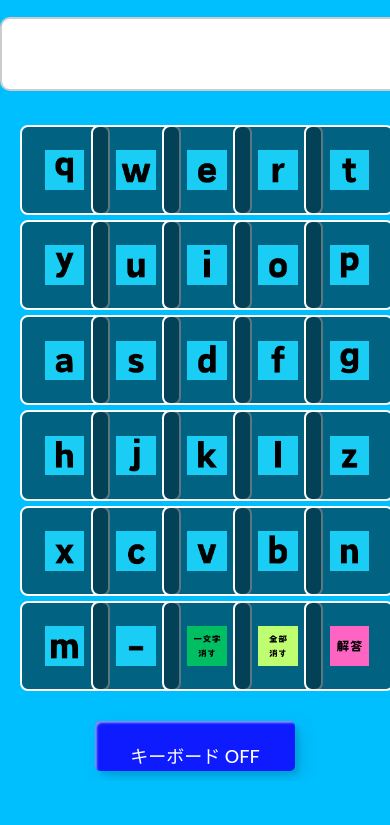
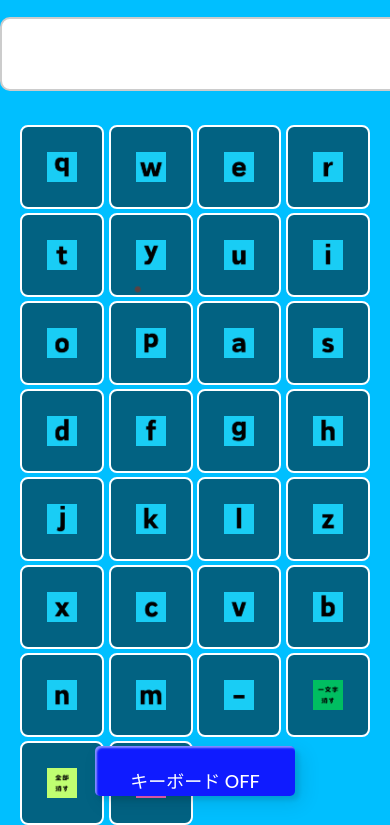
Before and after one commit to Surumendako/DEMO-Englishwords-POPI, a plain HTML site: page ノーマル/上級.html in a window 390 px wide. Shown: the part 459-1284 px from the top of the page. Before the commit the page ends 1240 px from the top, so only its background shows below. Drawn offline with Linux system fonts and the light colour scheme.

Commit message:
ノーマル.css を更新

```diff
--- a/ノーマル/ノーマル.css
+++ b/ノーマル/ノーマル.css
@@ -256,20 +256,21 @@ input[type="text"]:focus {
 @media (max-width: 768px) {
     .keyboard {
         display: grid;
-        grid-template-columns: repeat(5, minmax(40px, 1fr)); /* 一列5個で並べる */
-        gap: 5px; /* キー同士の間隔を確保 */
+        grid-template-columns: repeat(4, 1fr); /* 一列4個の固定配置 */
+        gap: 4px; /* 隙間を狭める */
         justify-content: center;
         align-items: center;
-        width: 90%; /* 画面幅を超えないよう調整 */
-        max-width: 500px; /* ある程度の最大幅を設定 */
+        width: 90%;
+        max-width: 350px; /* 最大幅を設定 */
         margin: auto;
+        max-height: 70vh; /* 画面の70%以内に収める */
         padding: 10px;
     }
 
     .key {
-        width: 100%; /* グリッドの幅に応じて自動調整 */
-        aspect-ratio: 1 / 1; /* 正方形を維持 */
-        font-size: 18px; /* 文字サイズ調整 */
+        width: min(22vw, 60px); /* 画面幅に応じて調整、最大60px */
+        height: min(22vw, 60px); /* 高さも同じ比率で調整 */
+        font-size: 16px; /* 文字サイズを少し小さめに */
         text-align: center;
         display: flex;
         align-items: center;
@@ -281,7 +282,7 @@ input[type="text"]:focus {
     }
 
     .key img {
-        width: 60%; /* アイコンをキーのサイズに応じて調整 */
+        width: 50%; /* アイコンのサイズをキーに合わせて調整 */
         height: auto;
     }
 }
```
